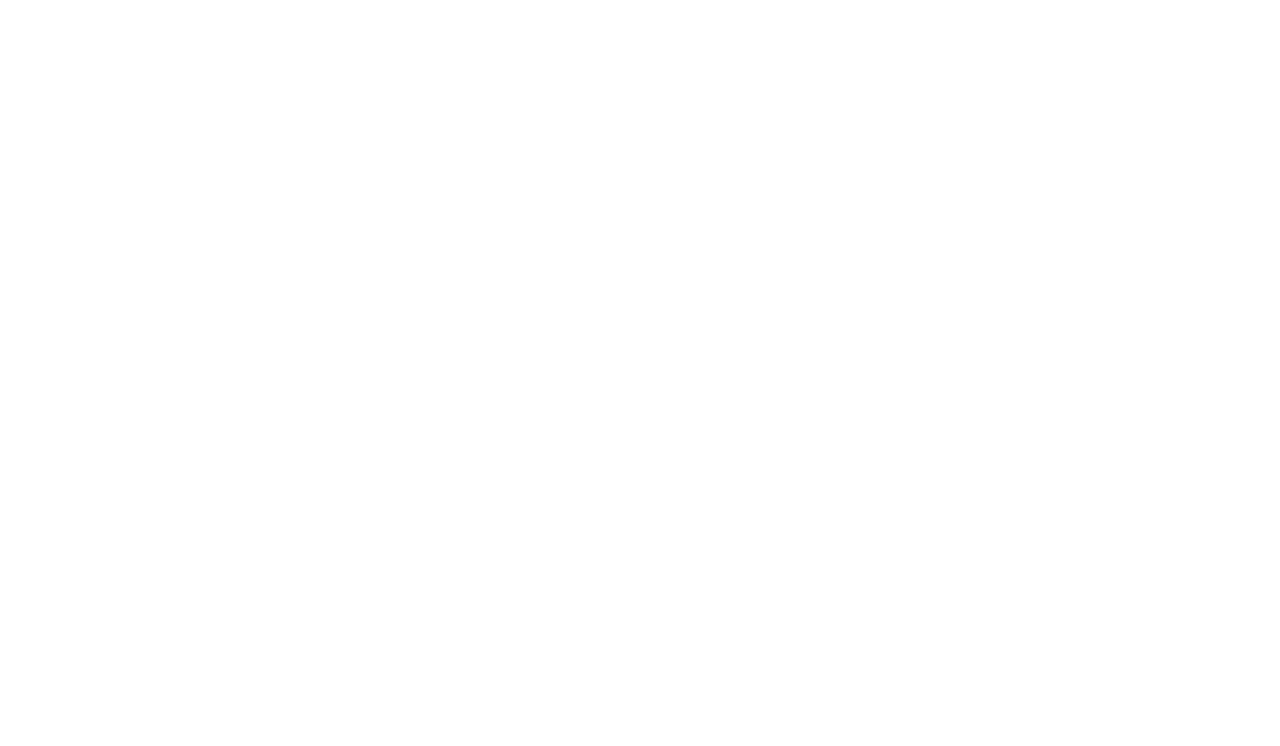
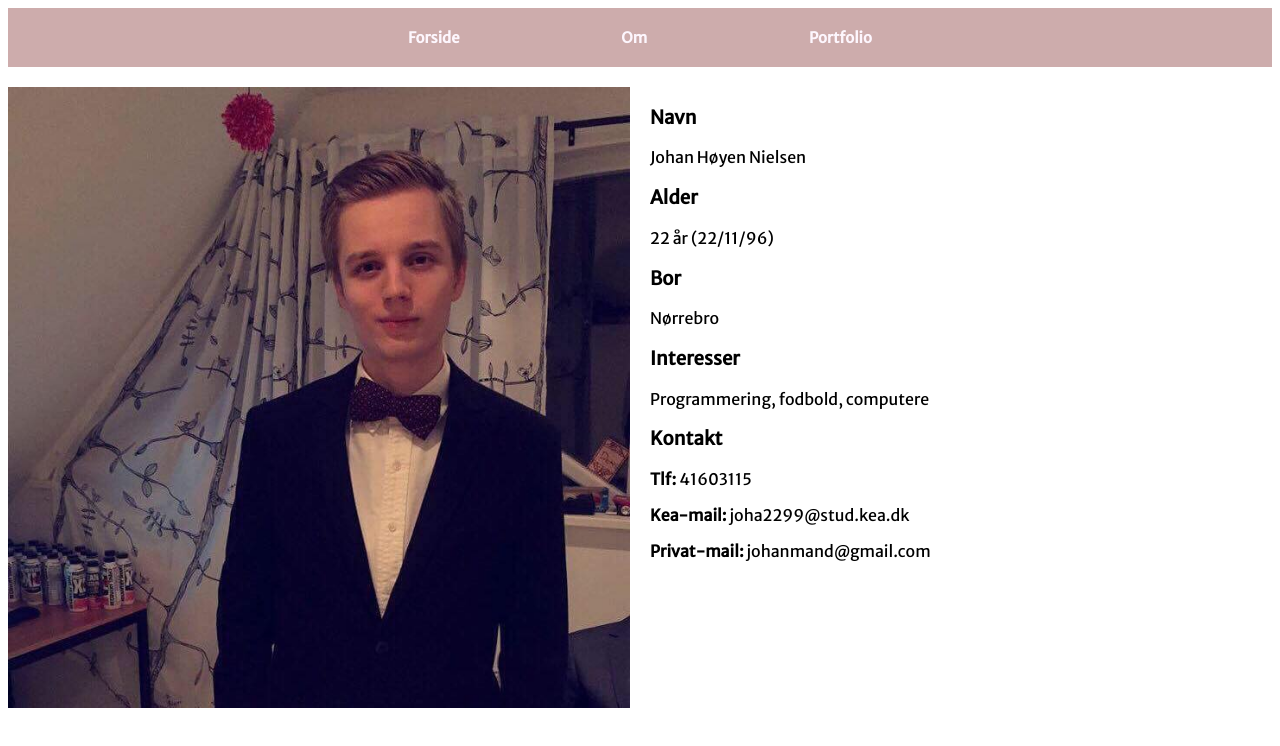
Before and after one commit to johan3060/eksamen_portfolio, a plain HTML site: page cv.html in a window 1280 px wide. Drawn offline with Linux system fonts and the light colour scheme.

Commit message:
om-side tilføjet

```diff
--- a/cv.html
+++ b/cv.html
@@ -0,0 +1,44 @@
+<!DOCTYPE html>
+<html lang="da">
+
+<head>
+    <meta charset="utf-8">
+    <meta name="viewport" content="width=device-width, initial-scale=1.0">
+    <link rel="stylesheet" href="style.css">
+    <script src="script.js"></script>
+    <link href="https://fonts.googleapis.com/css?family=Merriweather+Sans&display=swap" rel="stylesheet">
+    <title>Om</title>
+</head>
+
+<body>
+    <header>
+        <nav class="om">
+            <a href="index.html">Forside</a>
+            <a href="cv.html">Om</a>
+            <a href="portfolio.html">Portfolio</a>
+        </nav>
+    </header>
+    <div class="sectionwrapper">
+        <div class="col1">
+            <img src="mig.jpg" alt="mig">
+        </div>
+        <div class="col2">
+            <h3>Navn</h3>
+            <p>Johan Høyen Nielsen </p>
+            <h3>Alder</h3>
+            <p>22 år (22/11/96) </p>
+            <h3>Bor</h3>
+            <p>Nørrebro</p>
+            <h3>Interesser</h3>
+            <p>Programmering, fodbold, computere</p>
+            <h3>Kontakt</h3>
+            <p><b>Tlf:</b> 41603115</p>
+            <p><b>Kea-mail:</b> joha2299@stud.kea.dk</p>
+            <p><b>Privat-mail:</b> johanmand@gmail.com</p>
+
+
+        </div>
+    </div>
+</body>
+
+</html>
--- a/style.css
+++ b/style.css
@@ -4,8 +4,10 @@ html {
 
 body {
     height: 100%;
+    font-family: 'Merriweather Sans', sans-serif;
 }
 
+/*MENU*/
 nav {
     background-color: #cdacac;
     display: flex;
@@ -16,7 +18,7 @@ nav {
 }
 
 nav a {
-    font-size: 25px;
+    font-size: 15px;
     text-decoration: none;
     color: #fdf6fd;
     font-weight: bold;
@@ -26,6 +28,17 @@ nav a:hover {
     text-decoration: underline;
 }
 
+@media only screen and (max-width: 1120px) {
+    nav {
+        flex-direction: column;
+        padding: 10px;
+    }
+}
+
+/*_________*/
+
+
+/*Forside*/
 #splash {
     background-image: url(splash.svg);
     width: 100%;
@@ -33,9 +46,41 @@ nav a:hover {
     background-size: cover;
 }
 
-@media only screen and (max-width: 1120px) {
-    nav {
-        flex-direction: column;
-        padding: 10px;
+
+
+
+/*________________*/
+
+/*Om_CV_side*/
+
+.sectionwrapper {
+    display: flex;
+    padding-top: 20px;
+}
+
+@media only screen and (max-width: 800px) {
+    .sectionwrapper {
+        flex-wrap: wrap;
     }
 }
+
+.col1 {
+    flex-basis: 650px;
+}
+
+.col2 {
+    flex-basis: 650px;
+    padding-left: 20px;
+}
+
+.col1 img {
+    width: 100%;
+}
+
+/*Menu_CV*/
+
+.om {
+    padding-bottom: 20px;
+}
+
+/*______*/
```
Also changed, not shown: index.html (+2 -1 lines), mig.jpg (added).
